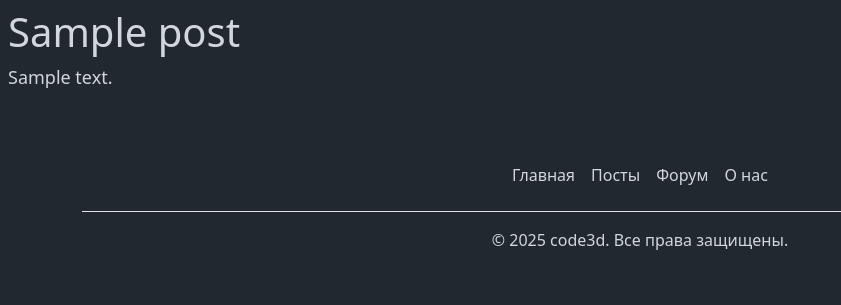
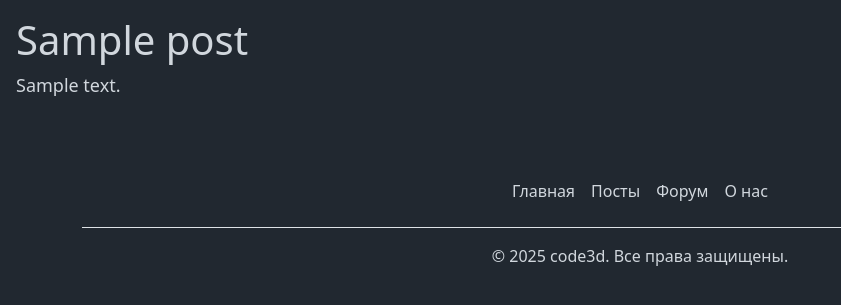
Before and after one commit to TTsanchez/code3d, a Flask app: template app/templates/post.html in a window 1280 px wide. Shown: the part 72-377 px from the top of the page, without its empty margins (0-841 px from the left). Run offline with Flask 3, Linux system fonts and the light colour scheme; tables that the repository leaves empty hold one stand-in row (values such as "Sample post"); the template is opened without the code that fills it: values that come from a table or form of the project are taken from there, most other values are stand-ins (such as "Sample title", 1, 10 or a date in 2020).

Commit message:
mini-fix

```diff
--- a/app/static/css/post_style.css
+++ b/app/static/css/post_style.css
@@ -138,6 +138,7 @@
     padding: 4px 12px;
     font-size: 14px;
     border-radius: 8px;
+    border: none;
 }
 
 .like-btn {
--- a/app/templates/post.html
+++ b/app/templates/post.html
@@ -86,7 +86,7 @@
     {% endif %}
 </center>
 
-<div class="p-2">
+<div class="p-3">
     <div>
         <h1>{{post.title}}</h1>
     </div>
```
